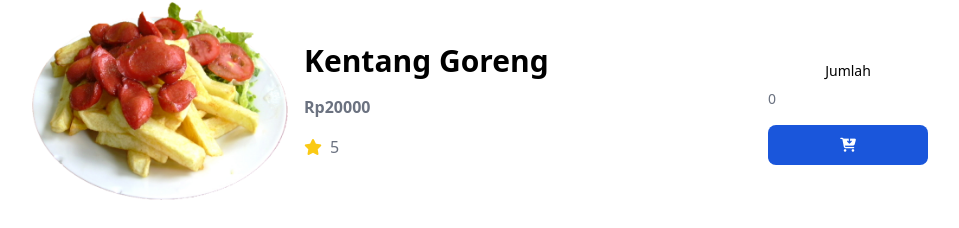
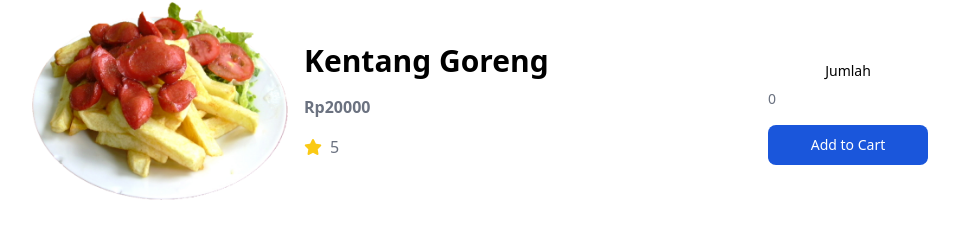
Before and after one commit to adamrayw/Wartegku, a React (Create React App) app: page /detail2 in a window 1280 px wide. Shown: the part 96-324 px from the top of the page, without its empty margins (160-1119 px from the left). Built offline with nearby package versions, Linux system fonts and the light colour scheme.

Commit message:
Add useEffect for update total quantity of cart, and add toast notifcation

```diff
--- a/src/pages/Detail2.jsx
+++ b/src/pages/Detail2.jsx
@@ -1,14 +1,20 @@
-import React from 'react'
+import React, { useEffect } from 'react'
 import { Link } from 'react-router-dom';
 import Kentanggoreng from '../assets/menu/kentanggoreng.png';
-import { useDispatch } from 'react-redux';
+import { useDispatch, useSelector } from 'react-redux';
 // import { add, remove } from '../redux/features/amountitem/amountItem';
 import { addToCart } from '../redux/features/amountCart/cart';
+import { getTotal } from '../redux/features/amountCart/cart';
+import { toast } from 'react-toastify';
+import 'react-toastify/dist/ReactToastify.css';
 
 export default function Detail2() {
 
-    // const value = useSelector((state) => state.amountitem.value)
+    const value = useSelector((state) => state.cart)
     const dispatch = useDispatch()
+    useEffect(() => {
+        dispatch(getTotal());
+    }, [value, dispatch]);
 
     // console.log(value);
 
@@ -49,10 +55,20 @@ export default function Detail2() {
                                 {/* <button className='border rounded-full px-4 py-0 active:bg-gray-100 transition-all' onClick={() => dispatch(add())}>+</button> */}
                             </div>
                         </div>
+
                         <button className="md:w-40 w-full inline-block text-white bg-blue-700 hover:bg-blue-800 active:bg-blue-900 font-medium rounded-lg text-sm px-5 py-2.5 text-center dark:bg-blue-600 dark:hover:bg-blue-700 dark:focus:ring-blue-800"
                             onClick={() => {
                                 dispatch(addToCart(data2))
-                            }}><i className="fa-solid fa-cart-arrow-down"></i></button>
+                                toast.success('Added to cart!', {
+                                    position: "top-right",
+                                    autoClose: 5000,
+                                    hideProgressBar: false,
+                                    closeOnClick: true,
+                                    pauseOnHover: false,
+                                    draggable: false,
+                                    progress: 0,
+                                });
+                            }}>Add to Cart</button>
                     </div>
                 </div>
             </div>
```
